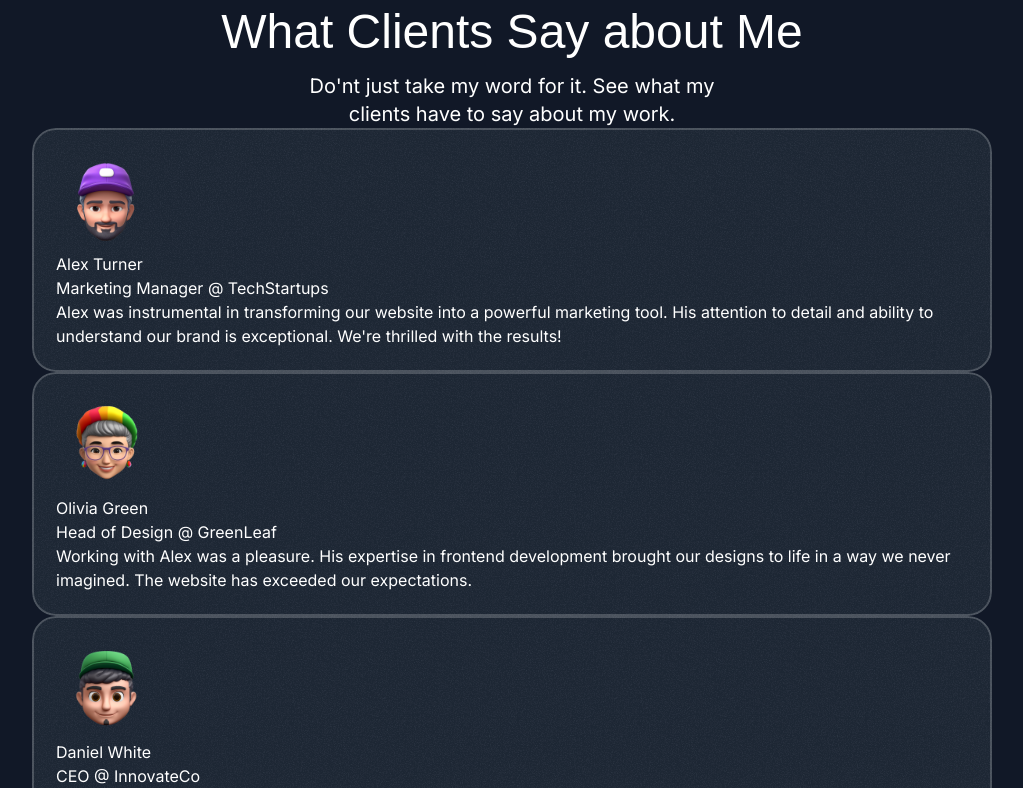
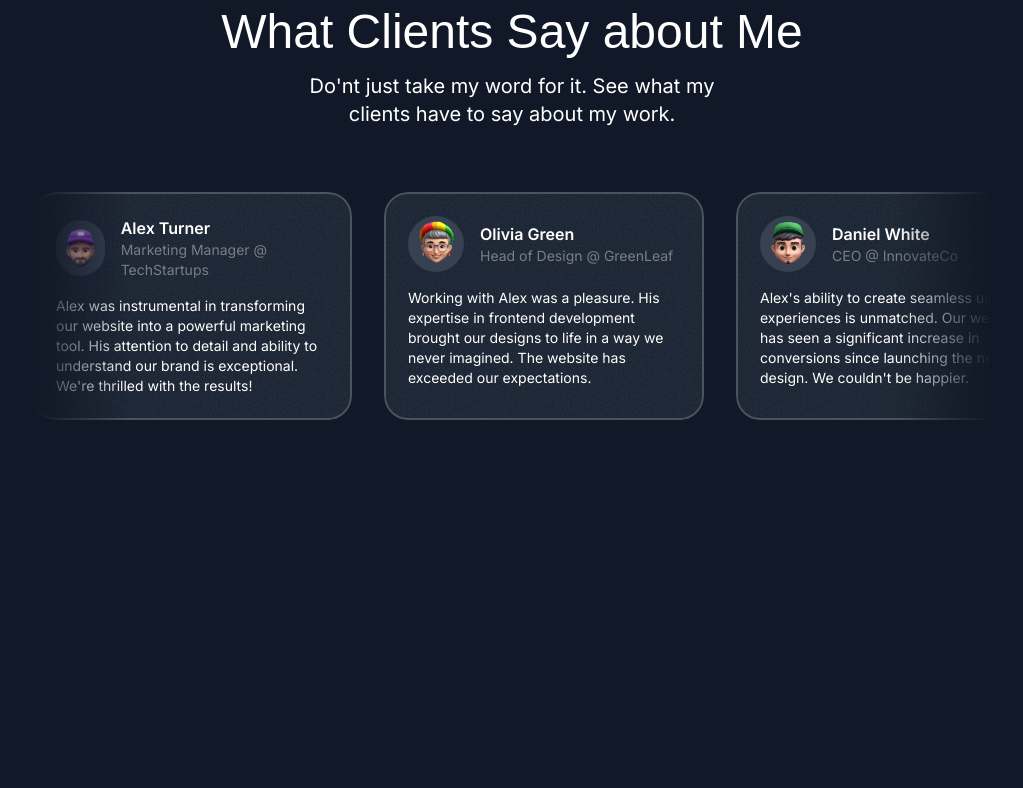
Before and after one commit to Dev-Thembinkosi/portfolio-website, a Next.js app: page / in a window 1280 px wide. Shown: the part 3140-3928 px from the top of the page, without its empty margins (128-1151 px from the left). After the commit the page ends 3624 px from the top, so only its background shows below. Built offline with nearby package versions, Linux system fonts and the light colour scheme; a web font is replaced by a local one.

Commit message:
Testimonial mask implementation

```diff
--- a/src/sections/Testimonials.tsx
+++ b/src/sections/Testimonials.tsx
@@ -51,15 +51,29 @@
           description="Do'nt just take my word for it. See what my clients have to say about my work."
         />
 
-        <div>
-          {testimonials.map((testimonial) => (
-           <Card key={testimonial.name}>
-              <Image src={testimonial.avatar} alt={testimonial.name} />
-              <div>{testimonial.name}</div>
-              <div>{testimonial.position}</div>
-              <p>{testimonial.text}</p>
-          </Card>
-          ))}
+        <div className="mt-16 flex overflow-x-clip [mask-image:linear-gradient(to_right,transparent,black_10%,black_90%,transparent)]">
+          <div className="flex gap-8 flex-none">
+            {testimonials.map((testimonial) => (
+              <Card key={testimonial.name} className="max-w-xs">
+                <div className="flex gap-4 items-center">
+                  <div className="size-14 bg-gray-700 inline-flex items-center justify-center rounded-full">
+                    <Image
+                      src={testimonial.avatar}
+                      alt={testimonial.name}
+                      className="max-h-full"
+                    />
+                  </div>
+                  <div>
+                    <div className="font-semibold">{testimonial.name}</div>
+                    <div className="text-sm text-white/40">
+                      {testimonial.position}
+                    </div>
+                  </div>
+                </div>
+                <p className="mt-4 text-sm">{testimonial.text}</p>
+              </Card>
+            ))}
+          </div>
         </div>
       </div>
     </div>
```
